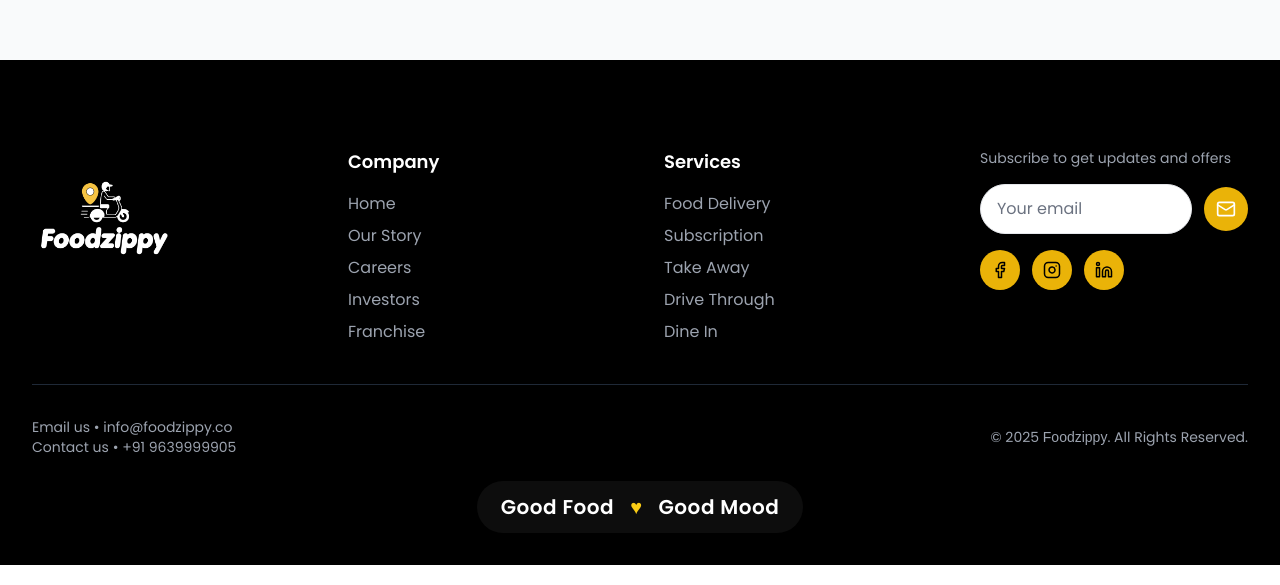
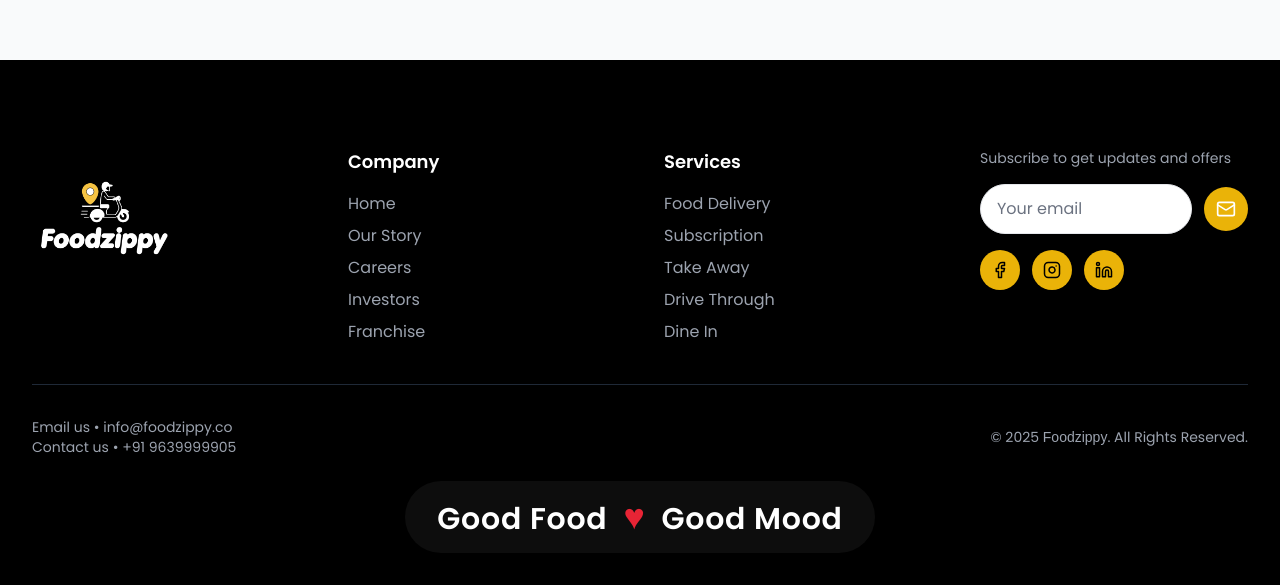
Before and after one commit to imigpt/foodzippy-frontend, a React (Vite) app: page /agent/vendor-type in a window 1280 px wide. Shown: the part 740-1325 px from the top of the page. Built offline with nearby package versions, Linux system fonts and the light colour scheme; no server answers; a web font is replaced by a local one.

Commit message:
change in tag line

```diff
--- a/src/components/Footer.tsx
+++ b/src/components/Footer.tsx
@@ -253,11 +253,9 @@ const Footer = () => {
 
           {/* Tagline */}
             <div className="mt-6 text-center">
-            <p className="inline-block px-6 py-3 rounded-full bg-white/5 text-white text-lg md:text-2xl mid:text-xl font-semibold tracking-wide">
+            <p className="inline-block px-8 py-4 rounded-full bg-white/5 text-white text-2xl md:text-4xl mid:text-3xl font-semibold tracking-wide">
               <span className="text-white-400">Good Food</span>
-              {/* <span className="mx-4 text-yellow-400">♥</span> */}
-              {/* <span className="text-yellow-400">Good Heart</span> */}
-              <span className="mx-4 text-yellow-400">♥</span>
+              <span className="mx-4 text-[#E82435] text-3xl md:text-5xl mid:text-4xl">♥</span>
               <span className="text-white-400">Good Mood</span>
             </p>
           </div>
```
